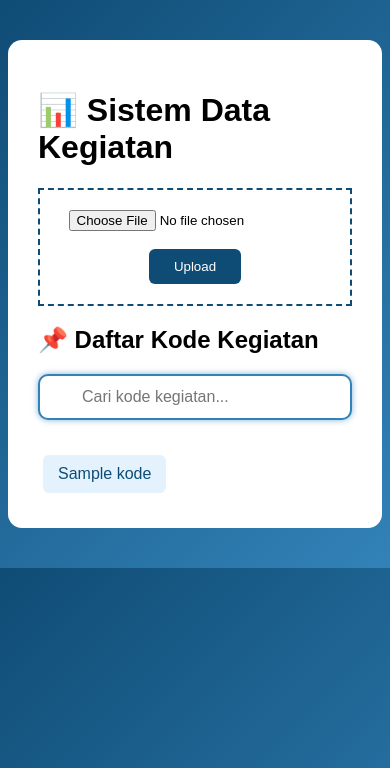
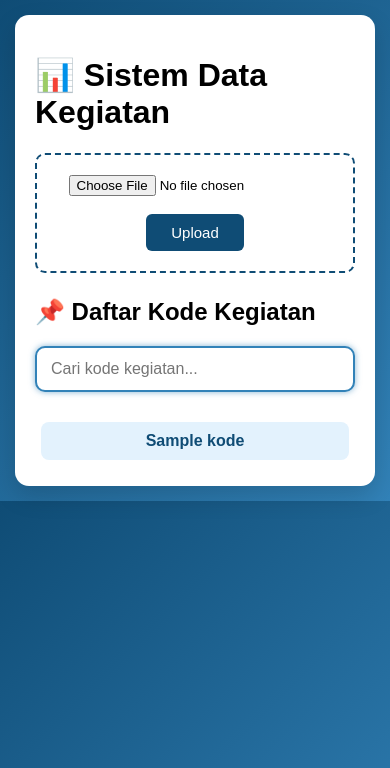
Before and after one commit to zashliza-droid/hahahi, a Flask app: template templates/index.html in a window 390 px wide. Shown: the top 768 px of the page. Run offline with Flask 3, Linux system fonts and the light colour scheme; the template is opened without the code that fills it: most values are stand-ins (such as "Sample title", 1, 10 or a date in 2020).

Commit message:
Update style.css

```diff
--- a/static/style.css
+++ b/static/style.css
@@ -1,40 +1,74 @@
 body {
-    font-family: Arial;
-    background: linear-gradient(135deg,#0f4c75,#3282b8);
+    font-family: Arial, sans-serif;
+    background: linear-gradient(135deg, #0f4c75, #3282b8);
+    margin: 0;
+    padding: 0;
 }
 
+/* ===============================
+   CONTAINER
+   =============================== */
 .container {
     background: white;
     max-width: 1100px;
     margin: 40px auto;
     padding: 30px;
     border-radius: 14px;
+    box-shadow: 0 10px 25px rgba(0,0,0,0.15);
 }
 
+/* ===============================
+   UPLOAD BOX
+   =============================== */
 .upload-box {
     border: 2px dashed #0f4c75;
     padding: 20px;
     text-align: center;
+    border-radius: 10px;
+    margin-bottom: 25px;
 }
 
+/* ===============================
+   BUTTON
+   =============================== */
 button {
     padding: 10px 25px;
     background: #0f4c75;
     color: white;
     border: none;
     border-radius: 6px;
+    font-size: 15px;
+    cursor: pointer;
 }
 
+button:hover {
+    background: #083a5c;
+}
+
+/* ===============================
+   KODE KEGIATAN
+   =============================== */
 .kode {
     display: inline-block;
     padding: 10px 15px;
-    margin: 5px;
+    margin: 6px;
     background: #e3f2fd;
-    border-radius: 6px;
+    border-radius: 8px;
     text-decoration: none;
     color: #0f4c75;
+    font-weight: bold;
+    cursor: pointer;
+    transition: all 0.2s ease;
 }
 
+.kode:hover {
+    background: #bbdefb;
+    transform: translateY(-2px);
+}
+
+/* ===============================
+   TABLE
+   =============================== */
 .table-container {
     overflow-x: auto;
     margin-top: 20px;
@@ -43,12 +77,14 @@ button {
 table {
     border-collapse: collapse;
     width: 100%;
+    font-size: 14px;
 }
 
 th {
     background: #0f4c75;
     color: white;
     padding: 8px;
+    text-align: center;
 }
 
 td {
@@ -56,13 +92,26 @@ td {
     border-bottom: 1px solid #ddd;
 }
 
+/* ===============================
+   ACTION LINKS (DETAIL PAGE)
+   =============================== */
+.actions {
+    margin-bottom: 20px;
+}
+
 .actions a {
     margin-right: 15px;
     font-weight: bold;
+    text-decoration: none;
+    color: #0f4c75;
+}
+
+.actions a:hover {
+    text-decoration: underline;
 }
 
 /* ===============================
-   SEARCH BOX – LEBIH BESAR & RAPI
+   SEARCH BOX
    =============================== */
 .search-wrapper {
     position: relative;
@@ -73,7 +122,7 @@ td {
 
 .search-wrapper input {
     width: 380px;
-    padding: 12px 14px 12px 42px;
+    padding: 12px 14px;
     font-size: 16px;
     border-radius: 10px;
     border: 2px solid #0f4c75;
@@ -85,12 +134,34 @@ td {
     box-shadow: 0 0 6px rgba(50,130,184,0.6);
 }
 
-.search-icon {
-    position: absolute;
-    left: calc(50% - 175px);
-    top: 50%;
-    transform: translateY(-50%);
-    font-size: 18px;
+/* ===============================
+   ALERT (MESSAGE)
+   =============================== */
+.alert {
+    background: #e3f2fd;
     color: #0f4c75;
-    pointer-events: none;
+    padding: 12px;
+    border-radius: 8px;
+    margin-bottom: 20px;
+    text-align: center;
+    font-weight: bold;
 }
+
+/* ===============================
+   RESPONSIVE (HP)
+   =============================== */
+@media (max-width: 600px) {
+    .container {
+        margin: 15px;
+        padding: 20px;
+    }
+
+    .search-wrapper input {
+        width: 100%;
+    }
+
+    .kode {
+        display: block;
+        text-align: center;
+    }
+}
```
